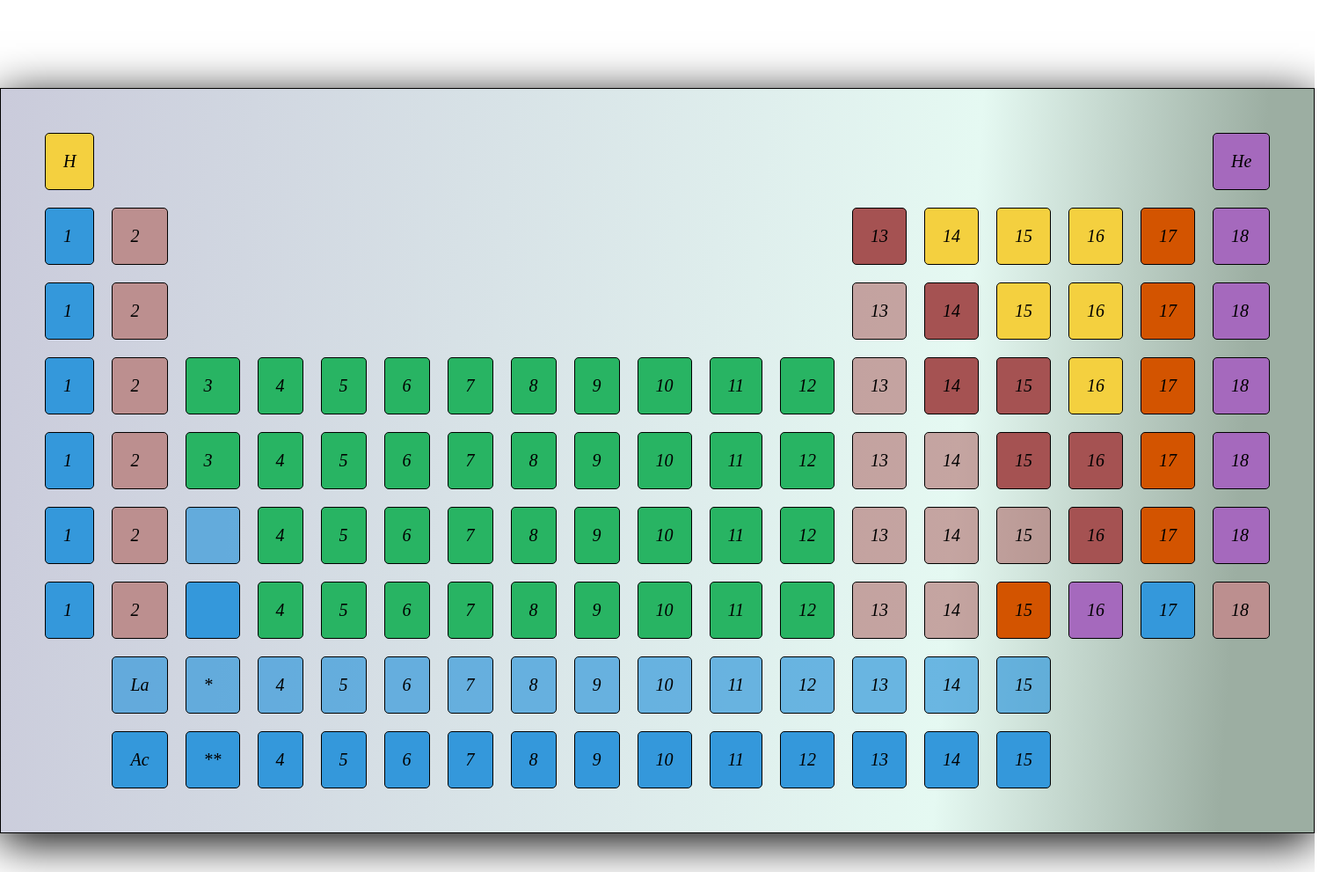
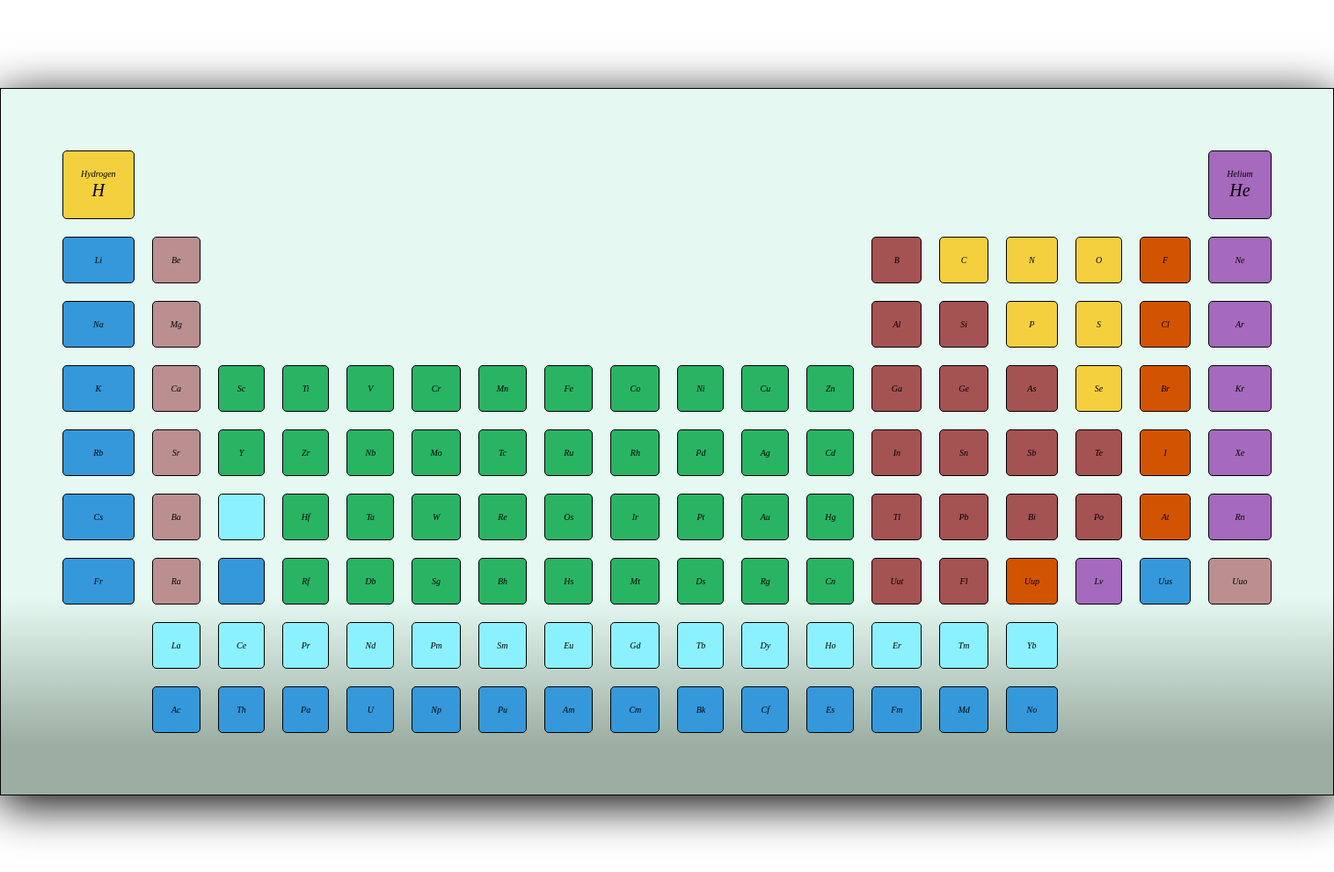
Before and after one commit to bidodev/chemistry-periodic-table, a plain HTML site: page index.html in a window 1280 px wide. Shown: the top 991 px of the page at 88% size, 1517 px wide, since content can reach past the window. Drawn offline with Linux system fonts and the light colour scheme.

Commit message:
pre-final version

```diff
--- a/index.html
+++ b/index.html
@@ -7,166 +7,195 @@
     <link rel="stylesheet" href="./css/main.css" />
   </head>
   <body>
-    <section class="periodic__table">
+    <div class="periodic__table">
       <table>
         <tr>
-          <!--first row-->
-          <!--second row-->
-          <td>H</td>
-          <td colspan="16"></td>
-          <td>He</td>
+          <td>
+            Hydrogen
+            <p>H</p>
+          </td>
+          <td></td>
+          <td></td>
+          <td></td>
+          <td></td>
+          <td></td>
+          <td></td>
+          <td></td>
+          <td></td>
+          <td></td>
+          <td></td>
+          <td></td>
+          <td></td>
+          <td></td>
+          <td></td>
+          <td></td>
+          <td></td>
+          <td>
+            Helium
+            <p>He</p>
+          </td>
         </tr>
         <tr>
-          <!--second row-->
-          <td>1</td>
-          <td>2</td>
-          <td colspan="10"></td>
-          <td>13</td>
-          <td>14</td>
-          <td>15</td>
-          <td>16</td>
-          <td>17</td>
-          <td>18</td>
+          <td>Li</td>
+          <td>Be</td>
+          <td></td>
+          <td></td>
+          <td></td>
+          <td></td>
+          <td></td>
+          <td></td>
+          <td></td>
+          <td></td>
+          <td></td>
+          <td></td>
+          <td>B</td>
+          <td>C</td>
+          <td>N</td>
+          <td>O</td>
+          <td>F</td>
+          <td>Ne</td>
         </tr>
         <tr>
-          <!--third row-->
-          <td>1</td>
-          <td>2</td>
-          <td colspan="10"></td>
-          <td>13</td>
-          <td>14</td>
-          <td>15</td>
-          <td>16</td>
-          <td>17</td>
-          <td>18</td>
+          <td>Na</td>
+          <td>Mg</td>
+          <td></td>
+          <td></td>
+          <td></td>
+          <td></td>
+          <td></td>
+          <td></td>
+          <td></td>
+          <td></td>
+          <td></td>
+          <td></td>
+          <td>Al</td>
+          <td>Si</td>
+          <td>P</td>
+          <td>S</td>
+          <td>Cl</td>
+          <td>Ar</td>
         </tr>
         <tr>
-          <!--four row-->
-          <td>1</td>
-          <td>2</td>
-          <td>3</td>
-          <td>4</td>
-          <td>5</td>
-          <td>6</td>
-          <td>7</td>
-          <td>8</td>
-          <td>9</td>
-          <td>10</td>
-          <td>11</td>
-          <td>12</td>
-          <td>13</td>
-          <td>14</td>
-          <td>15</td>
-          <td>16</td>
-          <td>17</td>
-          <td>18</td>
+          <td>K</td>
+          <td>Ca</td>
+          <td>Sc</td>
+          <td>Ti</td>
+          <td>V</td>
+          <td>Cr</td>
+          <td>Mn</td>
+          <td>Fe</td>
+          <td>Co</td>
+          <td>Ni</td>
+          <td>Cu</td>
+          <td>Zn</td>
+          <td>Ga</td>
+          <td>Ge</td>
+          <td>As</td>
+          <td>Se</td>
+          <td>Br</td>
+          <td>Kr</td>
         </tr>
         <tr>
-          <!--five row-->
-          <td>1</td>
-          <td>2</td>
-          <td>3</td>
-          <td>4</td>
-          <td>5</td>
-          <td>6</td>
-          <td>7</td>
-          <td>8</td>
-          <td>9</td>
-          <td>10</td>
-          <td>11</td>
-          <td>12</td>
-          <td>13</td>
-          <td>14</td>
-          <td>15</td>
-          <td>16</td>
-          <td>17</td>
-          <td>18</td>
+          <td>Rb</td>
+          <td>Sr</td>
+          <td>Y</td>
+          <td>Zr</td>
+          <td>Nb</td>
+          <td>Mo</td>
+          <td>Tc</td>
+          <td>Ru</td>
+          <td>Rh</td>
+          <td>Pd</td>
+          <td>Ag</td>
+          <td>Cd</td>
+          <td>In</td>
+          <td>Sn</td>
+          <td>Sb</td>
+          <td>Te</td>
+          <td>I</td>
+          <td>Xe</td>
         </tr>
         <tr>
-          <!--six row-->
-          <td>1</td>
-          <td>2</td>
+          <td>Cs</td>
+          <td>Ba</td>
           <td></td>
-          <td>4</td>
-          <td>5</td>
-          <td>6</td>
-          <td>7</td>
-          <td>8</td>
-          <td>9</td>
-          <td>10</td>
-          <td>11</td>
-          <td>12</td>
-          <td>13</td>
-          <td>14</td>
-          <td>15</td>
-          <td>16</td>
-          <td>17</td>
-          <td>18</td>
+          <td>Hf</td>
+          <td>Ta</td>
+          <td>W</td>
+          <td>Re</td>
+          <td>Os</td>
+          <td>Ir</td>
+          <td>Pt</td>
+          <td>Au</td>
+          <td>Hg</td>
+          <td>Tl</td>
+          <td>Pb</td>
+          <td>Bi</td>
+          <td>Po</td>
+          <td>At</td>
+          <td>Rn</td>
         </tr>
         <tr>
-          <!--seven row-->
-          <td>1</td>
-          <td>2</td>
+          <td>Fr</td>
+          <td>Ra</td>
           <td></td>
-          <td>4</td>
-          <td>5</td>
-          <td>6</td>
-          <td>7</td>
-          <td>8</td>
-          <td>9</td>
-          <td>10</td>
-          <td>11</td>
-          <td>12</td>
-          <td>13</td>
-          <td>14</td>
-          <td>15</td>
-          <td>16</td>
-          <td>17</td>
-          <td>18</td>
+          <td>Rf</td>
+          <td>Db</td>
+          <td>Sg</td>
+          <td>Bh</td>
+          <td>Hs</td>
+          <td>Mt</td>
+          <td>Ds</td>
+          <td>Rg</td>
+          <td>Cn</td>
+          <td>Uut</td>
+          <td>Fl</td>
+          <td>Uup</td>
+          <td>Lv</td>
+          <td>Uus</td>
+          <td>Uuo</td>
         </tr>
         <tr>
-          <!--eight row-->
           <td></td>
           <td>La</td>
-          <td>*</td>
-          <td>4</td>
-          <td>5</td>
-          <td>6</td>
-          <td>7</td>
-          <td>8</td>
-          <td>9</td>
-          <td>10</td>
-          <td>11</td>
-          <td>12</td>
-          <td>13</td>
-          <td>14</td>
-          <td>15</td>
+          <td>Ce</td>
+          <td>Pr</td>
+          <td>Nd</td>
+          <td>Pm</td>
+          <td>Sm</td>
+          <td>Eu</td>
+          <td>Gd</td>
+          <td>Tb</td>
+          <td>Dy</td>
+          <td>Ho</td>
+          <td>Er</td>
+          <td>Tm</td>
+          <td>Yb</td>
           <td></td>
           <td></td>
           <td></td>
         </tr>
         <tr>
-          <!--eight row-->
           <td></td>
           <td>Ac</td>
-          <td>**</td>
-          <td>4</td>
-          <td>5</td>
-          <td>6</td>
-          <td>7</td>
-          <td>8</td>
-          <td>9</td>
-          <td>10</td>
-          <td>11</td>
-          <td>12</td>
-          <td>13</td>
-          <td>14</td>
-          <td>15</td>
+          <td>Th</td>
+          <td>Pa</td>
+          <td>U</td>
+          <td>Np</td>
+          <td>Pu</td>
+          <td>Am</td>
+          <td>Cm</td>
+          <td>Bk</td>
+          <td>Cf</td>
+          <td>Es</td>
+          <td>Fm</td>
+          <td>Md</td>
+          <td>No</td>
           <td></td>
           <td></td>
           <td></td>
         </tr>
       </table>
-    </section>
+    </div>
   </body>
 </html>
--- a/sass/base/_variables.scss
+++ b/sass/base/_variables.scss
@@ -1,9 +1,9 @@
 $color-blue: #3498db;
-$color-light-blue: #3498dbb0;
+$color-light-blue: #8bf1ff;
 $color-yellow: #f4d03f;
 $color-viol: #a569bd;
 $color-green: #28b463;
 $color-orange: #d35400;
 $color-dunno: #a55252;
 $color-rosy: rosybrown;
-$color-third: rgba(165, 82, 82, 0.5);
+$color-third: rgba(165, 82, 82, 1);
--- a/sass/pages/_home.scss
+++ b/sass/pages/_home.scss
@@ -1,5 +1,4 @@
 .periodic__table {
-  width: 100%;
   margin: 10rem auto;
 }
 
@@ -7,29 +6,36 @@ table {
   margin: 0 auto;
   width: 90%;
   border: 1px solid black;
-  padding: 3rem;
+  padding: 5rem;
   border-collapse: separate;
   border-spacing: 2rem 2rem;
   background: rgb(202, 203, 219);
   background: linear-gradient(
-    94deg,
-    rgba(202, 203, 219, 1) 0%,
     rgba(229, 249, 242, 1) 72%,
     rgba(156, 174, 162, 1) 93%
   );
   box-shadow: 0 1rem 5rem black;
 
+  td > p {
+    margin-top: 0.2rem;
+    font-size: 2rem;
+  }
+
   td {
+    text-align: center;
     padding: 2rem;
-    width: 2rem;
+    width: 5%;
     border: 1px solid black;
     border-radius: 0.5rem;
-    font-size: 2rem;
+    font-size: 1rem;
     font-style: italic;
-    transition: all 1s;
+    transition: all 0.2s;
 
     &:empty {
       border: 0px;
+    }
+    &:hover {
+      transform: scale(2);
     }
   }
 }
```
Also changed, not shown: css/main.css, 1 other file.
